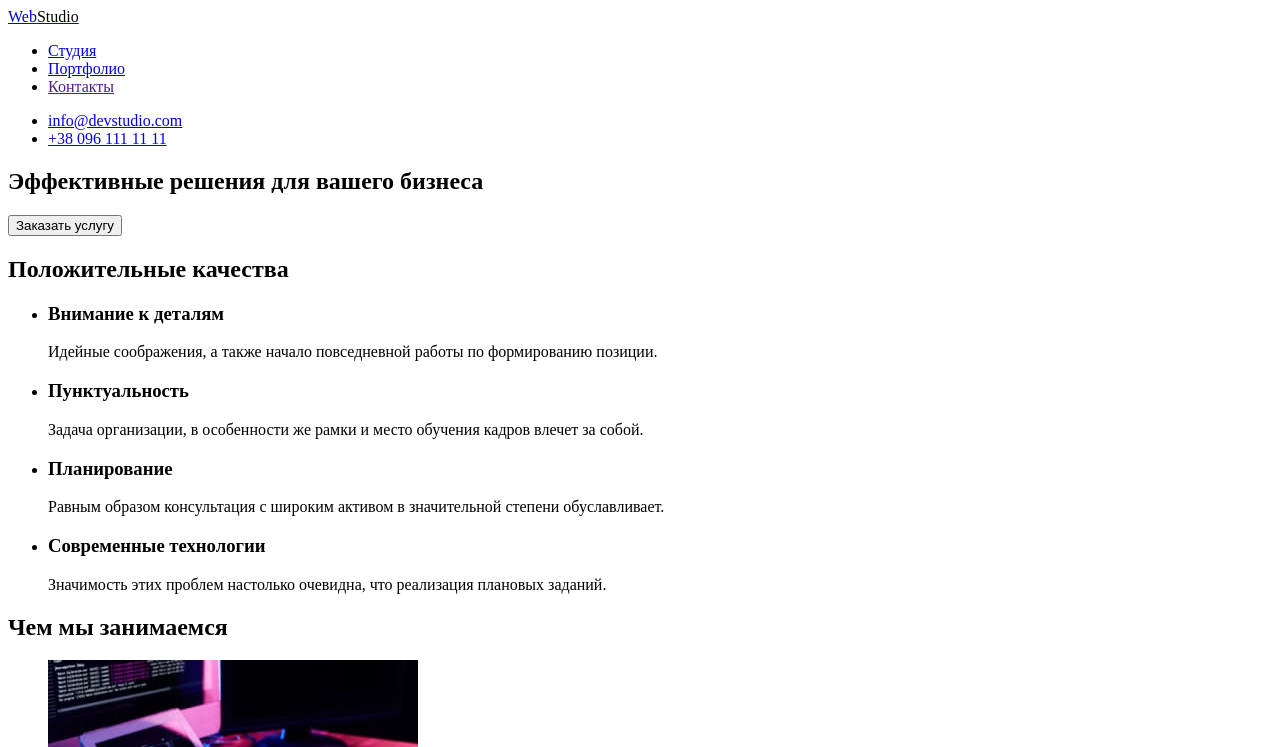
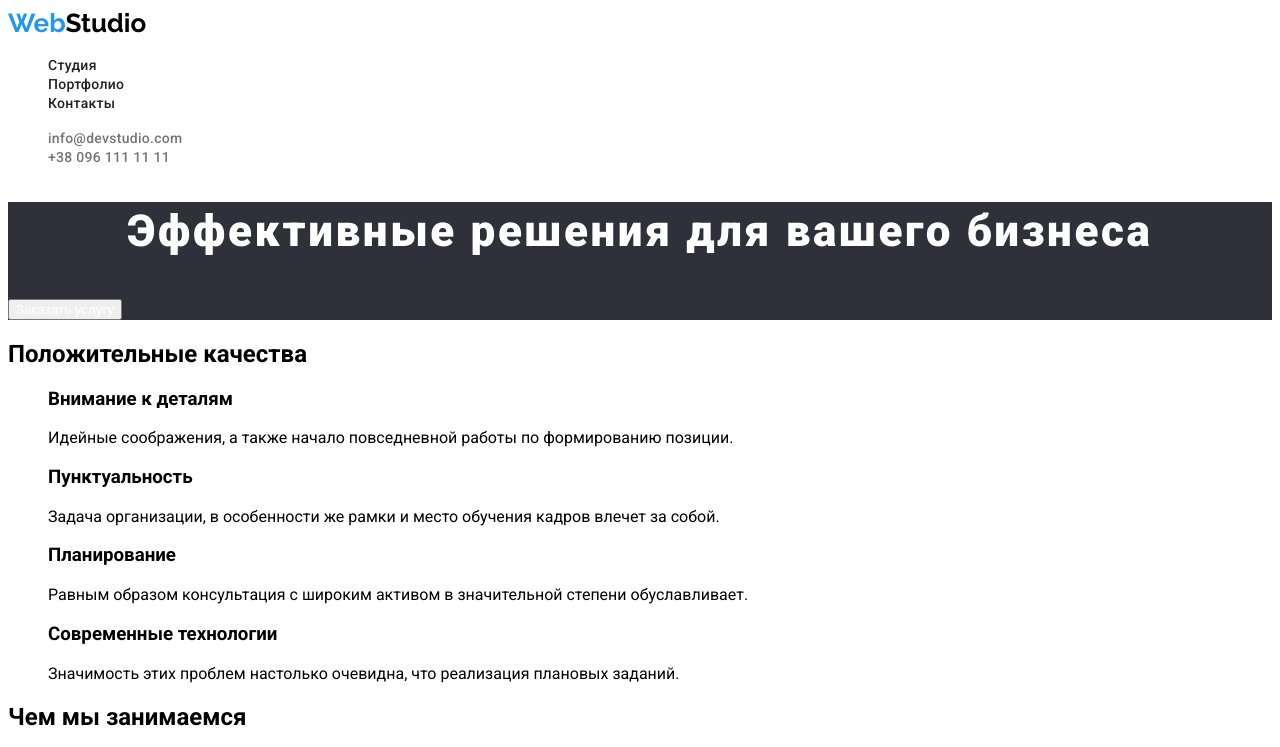
Before and after one commit to P-Sichkar/goit-markup-hw-02, a plain HTML site: page index.html in a window 1280 px wide. Shown: the top 747 px of the page. Drawn offline with Linux system fonts and the light colour scheme.

Commit message:
Update styles.css

```diff
--- a/css/styles.css
+++ b/css/styles.css
@@ -1,15 +1,28 @@
-:root{
-  --dominant-text-color--:#212121;
-  --focus-color--:#2196f3
-  --subtitle-color:#757575
-
-body {
-  font-family:'Roboto';
-  color: var(--dominant-text-color--);
-  background-color: #ffffffF;
-
+/* ----- */
+:root {
+  --dominant-text-color: #212121;
+  --logo-color: #2196f3;
+  --navigation-link-color: #212121;
+  --focus-link-color: #2196f3;
+  --focus-contact-color: #2196f3;
+  --header-contact-color: #757575;
+  --hero-text-color: #ffffff;
+  --hero-button-background-color: #2196f3;
+  --hero-button-text-color: #ffffff;
+  --Feature-subtitle-color: #757575;
+  --team-subtitle-color: #757575;
+  --footer-contact-color: rgba(255, 255, 255, 0.6);
+  --batton-filter-focus-background-color: #2196f3;
+  --batton-filter-background-color: #f5f4fa;
+  --projects-subtitle-color: #757575;
 }
 
+/* --------------- */
+body {
+  font-family: 'Roboto';
+  color: var(--dominant-text-color--);
+  background-color: #ffffff;
+}
 
 .link {
   text-decoration: none;
@@ -21,7 +34,7 @@ body {
 /* --------------------------LOGO-------------------------- */
 .logo {
   text-decoration: none;
-  color: #2196f3;
+  color: var(--logo-color);
   font-family: 'Raleway';
   font-weight: 700;
   font-size: 26px;
@@ -34,31 +47,42 @@ body {
   font-size: 14px;
   line-height: 1.14;
   letter-spacing: 0.02em;
-  color: #212121;
+  color: var(--navigation-link-color);
 }
 
-
 .navigation-link:hover,
-.navigation-link:focus,
+.navigation-link:focus {
+  color: var(--focus-link-color);
+}
 .header-tel:focus,
 .header-tel:hover,
 .header-mail:focus,
-.header-mail:hover{
-  color: var(--focus-color--);
+.header-mail:hover {
+  color: var(--focus-contact-color);
 }
 
-.header-tel{
-  font-weight: 500;
-  font-size: 14px;
-  line-height: 1.14;
-  letter-spacing: 0.02em;
-
-  color: ;
-}
+.header-tel,
 .header-mail {
   font-weight: 500;
   font-size: 14px;
   line-height: 1.14;
   letter-spacing: 0.02em;
+  color: var(--header-contact-color);
+}
 
-  color: #757575;
+/* --------------------------HERO-------------------------- */
+
+.hero {
+  background-color: #2f303a;
+}
+.hero-text {
+  font-weight: 900;
+  font-size: 44px;
+  line-height: 1.36;
+  text-align: center;
+  letter-spacing: 0.06em;
+  color: var(--hero-text-color);
+}
+.hero-button {
+  color: var(--hero-button-text-color);
+}
```
